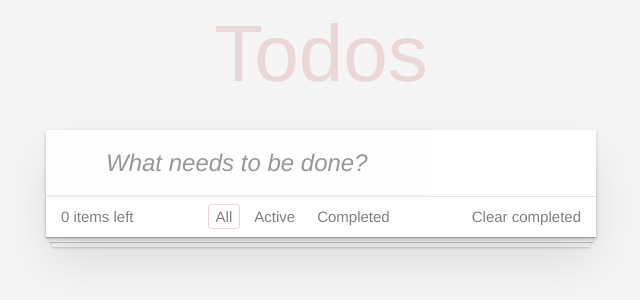
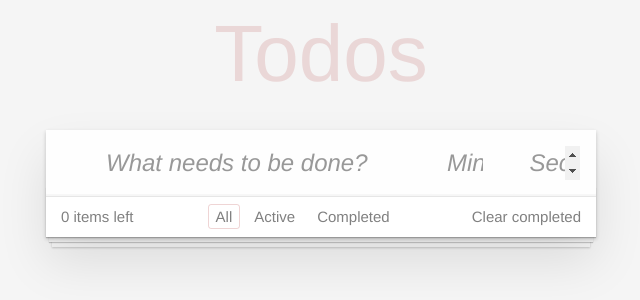
Before and after one commit to daschapolinko/todoApp, a React (Create React App) app: page / in a window 1280 px wide. Shown: the top 300 px of the page, without its empty margins (319-959 px from the left). Built offline with nearby package versions, Linux system fonts and the light colour scheme; the HTML template or start-up script is replaced by a standard one.

Commit message:
disable timer on complete tasks

```diff
--- a/src/App.css
+++ b/src/App.css
@@ -251,13 +251,9 @@
 
 .todo-list li .icon-pause,
 .todo-list li .icon-play {
-  font-size: 18px;
+  font-size: 15px;
   width: 18px;
   height: 18px;
-}
-
-.todo-list li .icon-play {
-  font-size: 15px;
 }
 
 .icon-pause:after {
--- a/src/App.js
+++ b/src/App.js
@@ -20,9 +20,38 @@ export default class App extends Component {
     maxId: 0,
   };
 
+  addSec = (id) => {
+    this.setState((state) => {
+      const arr = state.items;
+      const idx = arr.findIndex((item) => item.id === id);
+      const oldItem = arr[idx];
+      const value = oldItem.timer + 1;
+      const item = { ...arr[idx], timer: value };
+      const items = [...arr.slice(0, idx), item, ...arr.slice(idx + 1)];
+      return { items };
+    });
+  };
+
   onToggleDone = (id) => {
     this.setState((state) => {
       const items = toggleProperty(state.items, id, 'completed');
+      return { items };
+    });
+  };
+
+  onToggleTimer = (id) => {
+    this.setState((state) => {
+      const arr = state.items;
+      const idx = arr.findIndex((item) => item.id === id);
+      const oldItem = arr[idx];
+      let timerNewId = null;
+      if (oldItem.timerId) {
+        clearInterval(oldItem.timerId);
+      } else {
+        timerNewId = setInterval(() => this.addSec(id), 1000);
+      }
+      const item = { ...arr[idx], timerId: timerNewId };
+      const items = [...arr.slice(0, idx), item, ...arr.slice(idx + 1)];
       return { items };
     });
   };
@@ -53,21 +82,26 @@ export default class App extends Component {
     this.setState({ filter });
   };
 
-  onItemAdded = (label) => {
+  onItemAdded = (label, timer) => {
+    if (label.trim()) {
       this.setState((state) => {
         const newItem = {
           id: state.maxId + 1,
           description: label,
           creationTime: new Date(),
+          timer,
+          timerId: null,
           completed: false,
           editing: false,
         };
         const items = [...state.items, newItem];
         return { items, maxId: newItem.id };
       });
+    }
   };
 
   onEditLabel = (id, label) => {
+    if (label.trim()) {
       this.setState((state) => {
         const arr = state.items;
         const idx = arr.findIndex((item) => item.id === id);
@@ -77,6 +111,7 @@ export default class App extends Component {
         const items = [...arr.slice(0, idx), item, ...arr.slice(idx + 1)];
         return { items };
       });
+    }
   };
 
   filterItems(filter) {
@@ -107,6 +142,7 @@ export default class App extends Component {
         <TaskList
           todos={visibleItems}
           onToggleDone={this.onToggleDone}
+          onToggleTimer={this.onToggleTimer}
           onDelete={this.onDelete}
           onEdit={this.onEdit}
           onEditLabel={this.onEditLabel}
--- a/src/components/NewTaskForm/newTaskForm.js
+++ b/src/components/NewTaskForm/newTaskForm.js
@@ -4,33 +4,57 @@ import PropTypes from 'prop-types';
 export default class newTaskForm extends Component {
   state = {
     label: '',
+    mins: '',
+    secs: '',
   };
 
   onLabelChange = (e) => {
-    this.setState({
-      label: e.target.value,
-    });
+    this.setState({ [e.target.name]: e.target.value });
   };
 
-  onSubmit = (e) => {
-    e.preventDefault();
-    const { label } = this.state;
+  onSubmit = () => {
     const { onItemAdded } = this.props;
-    this.setState({ label: '' });
-    onItemAdded(label);
+    const { label, mins, secs } = this.state;
+    this.setState({ label: '', mins: '', secs: '' });
+    onItemAdded(label, Number(mins) * 60 + Number(secs));
+  };
+
+  onKeyDown = (e) => {
+    if (e.keyCode === 13) {
+      this.onSubmit();
+    }
   };
 
   render() {
-    const { label } = this.state;
+    const { label, mins, secs } = this.state;
     return (
-      <form onSubmit={this.onSubmit}>
+      <form className="new-todo-form" onSubmit={this.onSubmit} onKeyDown={this.onKeyDown}>
         <input
           type="text"
           className="new-todo"
           placeholder="What needs to be done?"
           autoFocus
           onChange={this.onLabelChange}
+          name="label"
           value={label}
+        />
+        <input
+          type="number"
+          className="new-todo-form__timer"
+          placeholder="Min"
+          autoFocus
+          onChange={this.onLabelChange}
+          name="mins"
+          value={mins}
+        />
+        <input
+          type="number"
+          className="new-todo-form__timer"
+          placeholder="Sec"
+          autoFocus
+          onChange={this.onLabelChange}
+          name="secs"
+          value={secs}
         />
       </form>
     );
--- a/src/components/Task/task.js
+++ b/src/components/Task/task.js
@@ -2,13 +2,18 @@ import React from 'react';
 import { formatDistanceToNow } from 'date-fns';
 import PropTypes from 'prop-types';
 
-function Task({ description, completed, creationTime, onToggleDone, onDelete, onEdit }) {
+function Task({ description, timer, completed, creationTime, onToggleDone, onToggleTimer, onDelete, onEdit }) {
   return (
     <div className="view">
       <input className="toggle" type="checkbox" onClick={onToggleDone} checked={completed} onChange={() => {}} />
-      <label onClick={onToggleDone}>
-        <span className="description">{description}</span>
-        <span className="created">
+      <label>
+        <span className="title">{description}</span>
+        <span className="description">
+          <button type="button" className="icon icon-play" onClick={onToggleTimer} disabled={!!completed} />
+          <button type="button" className="icon icon-pause" onClick={onToggleTimer} disabled={!!completed} />
+          {`${Math.floor(timer / 60)}:${timer % 60}`}
+        </span>
+        <span className="description">
           created {formatDistanceToNow(creationTime, { addSuffix: true, includeSeconds: true })}
         </span>
       </label>
@@ -21,6 +26,7 @@ function Task({ description, completed, creationTime, onToggleDone, onDelete, on
 Task.defaultProps = {
   creationTime: Date.now(),
   onToggleDone: () => {},
+  onToggleTimer: () => {},
   onDelete: () => {},
   onEdit: () => {},
 };
@@ -29,6 +35,7 @@ Task.propTypes = {
   description: PropTypes.string.isRequired,
   creationTime: PropTypes.instanceOf(Date),
   onToggleDone: PropTypes.func,
+  onToggleTimer: PropTypes.func,
   onDelete: PropTypes.func,
   onEdit: PropTypes.func,
 };
--- a/src/components/TaskList/taskList.js
+++ b/src/components/TaskList/taskList.js
@@ -5,7 +5,7 @@ import classNames from 'classnames';
 import Task from '../Task';
 import EditTaskForm from '../EditTaskForm';
 
-function TaskList({ todos, onEdit, onToggleDone, onDelete, onEditLabel }) {
+function TaskList({ todos, onEdit, onToggleDone, onToggleTimer, onDelete, onEditLabel }) {
   const elements = todos.map((item) => {
     const { id, completed, editing, ...props } = item;
     const classN = classNames({
@@ -19,6 +19,7 @@ function TaskList({ todos, onEdit, onToggleDone, onDelete, onEditLabel }) {
           completed={completed}
           onEdit={() => onEdit(id)}
           onToggleDone={() => onToggleDone(id)}
+          onToggleTimer={() => onToggleTimer(id)}
           onDelete={() => onDelete(id)}
         />
         {editing ? <EditTaskForm label={props.description} onEditLabel={(label) => onEditLabel(id, label)} /> : ''}
@@ -32,6 +33,7 @@ function TaskList({ todos, onEdit, onToggleDone, onDelete, onEditLabel }) {
 TaskList.defaultProps = {
   todos: [],
   onToggleDone: () => {},
+  onToggleTimer: () => {},
   onDelete: () => {},
   onEdit: () => {},
   onChangeLabel: () => {},
@@ -43,11 +45,13 @@ TaskList.propTypes = {
       id: PropTypes.number.isRequired,
       description: PropTypes.string.isRequired,
       creationTime: PropTypes.instanceOf(Date).isRequired,
+      timer: PropTypes.number,
       completed: PropTypes.bool,
       editing: PropTypes.bool,
     })
   ),
   onToggleDone: PropTypes.func,
+  onToggleTimer: PropTypes.func,
   onDelete: PropTypes.func,
   onEdit: PropTypes.func,
   onChangeLabel: PropTypes.func,
```
Also changed, not shown: .eslintrc.json. Lines whose indentation alone changed are shown as unchanged.
